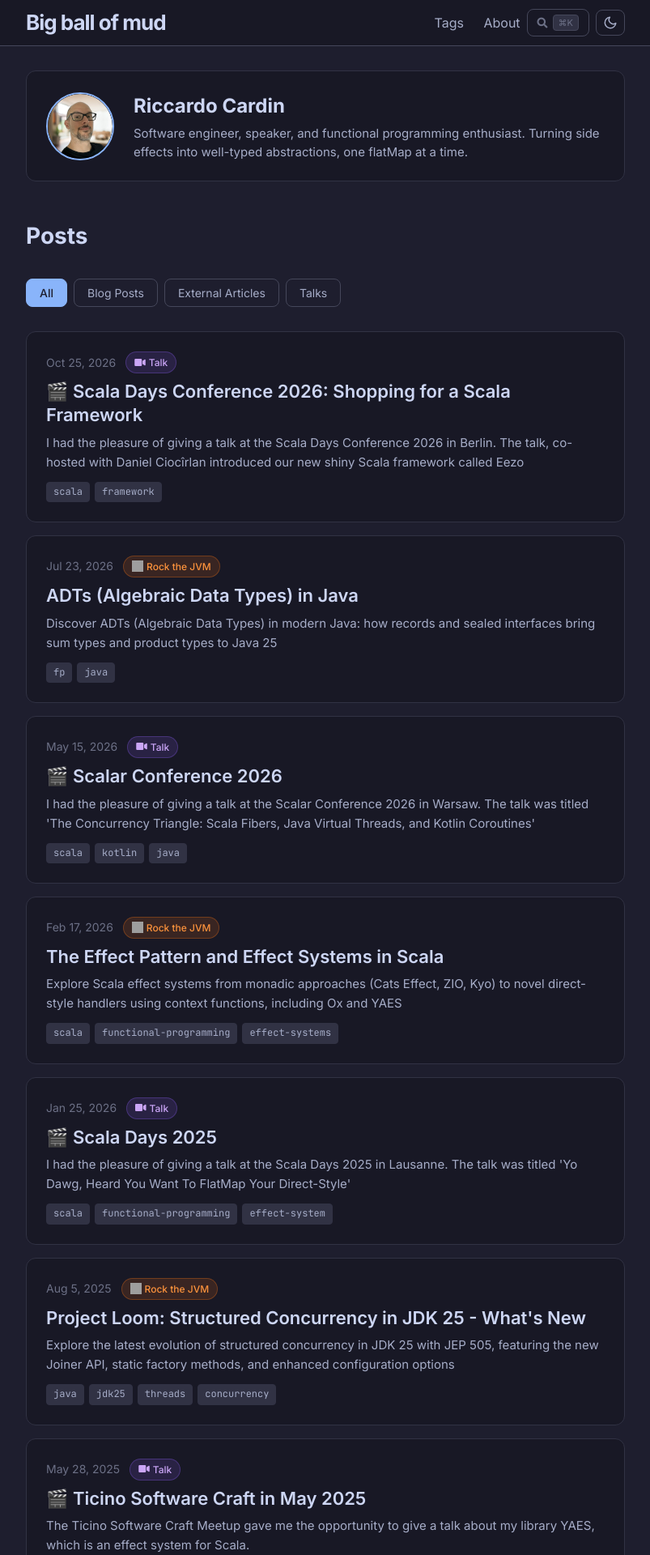
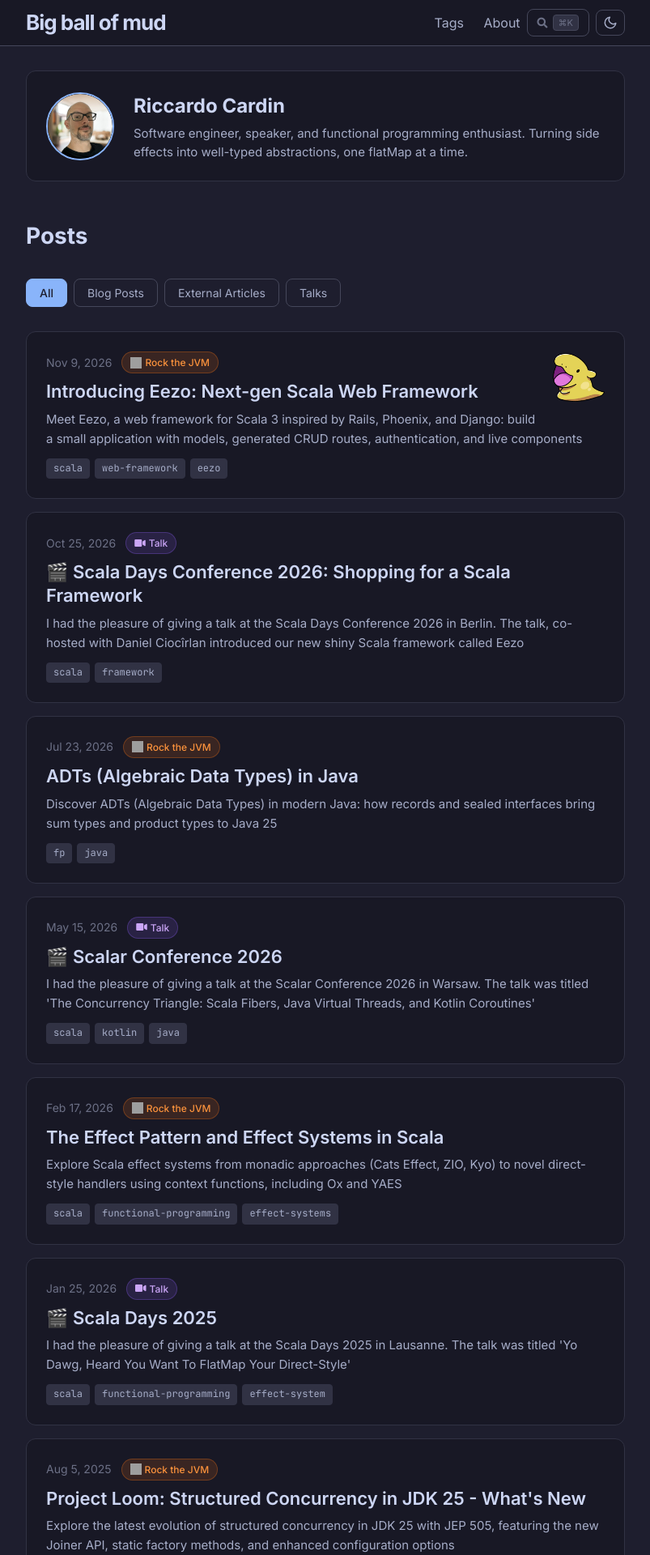
Before and after one commit to rcardin/rcardin.github.io, a Jekyll site: the page built from index.html, in a window 1280 px wide. Shown: the top 1920 px of the page at 81% size, without its empty margins (238-1041 px from the left). Built offline with Jekyll 4.4.1, drawn with Linux system fonts in a browser that asks for light colours; grey boxes are pictures that could not be loaded.

Commit message:
feat: Added article about Eezo introduction

```diff
--- a/_includes/post-card.html
+++ b/_includes/post-card.html
@@ -20,6 +20,9 @@
 {% endif %}
 
 <div class="post-card" data-type="{{ card_type }}">
+  {% if post.card-image %}
+    <img class="post-card__image" src="{{ post.card-image | prepend: site.baseurl }}" alt="{{ post.card-image-alt | default: '' }}" loading="lazy"/>
+  {% endif %}
   <div class="post-card__header">
     <span class="post-card__date">{{ post.date | date: "%b %-d, %Y" }}</span>
 
--- /dev/null
+++ b/_posts/2026-11-09-introducing-eezo.markdown
@@ -0,0 +1,19 @@
+---
+layout: post
+title:  "Introducing Eezo: Next-gen Scala Web Framework"
+date:   2026-11-09 19:38:20
+comments: true
+categories: scala web-framework eezo
+tags:
+    - scala
+    - web-framework
+    - eezo
+summary: "Meet Eezo, a web framework for Scala 3 inspired by Rails, Phoenix, and Django: build a small application with models, generated CRUD routes, authentication, and live components"
+social-share: true
+social-title: "Introducing Eezo: Next-gen Scala Web Framework"
+social-tags: "Scala, Eezo, Web Framework"
+math: false
+rockthejvm: https://rockthejvm.com/articles/introducing-eezo
+card-image: /assets/2026-11-09/eezo-mascot.png
+card-image-alt: "The Eezo mascot"
+---
--- a/_sass/_components.scss
+++ b/_sass/_components.scss
@@ -72,6 +72,16 @@
     &:hover {
         border-color: var(--accent-primary);
         box-shadow: var(--shadow-md);
+    }
+
+    display: flow-root;
+
+    &__image {
+        float: right;
+        width: 64px;
+        height: 64px;
+        object-fit: contain;
+        margin: 0 0 8px 16px;
     }
 
     &__header {
```
Also changed, not shown: assets/2026-11-09/eezo-mascot.png (added).
